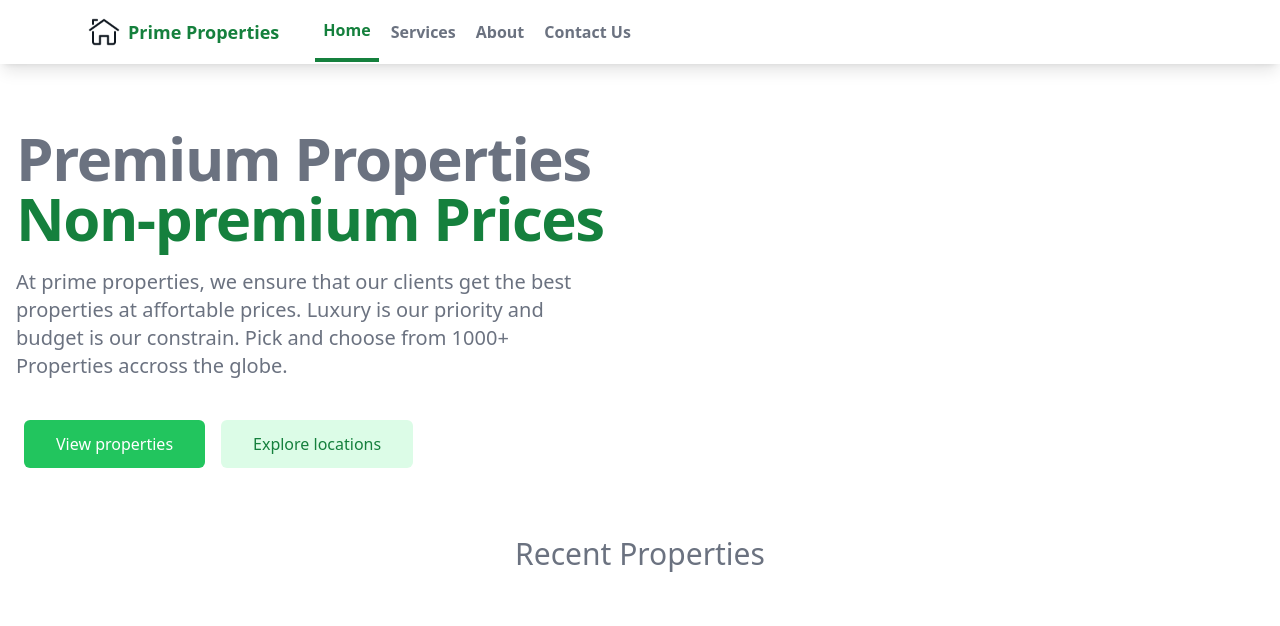
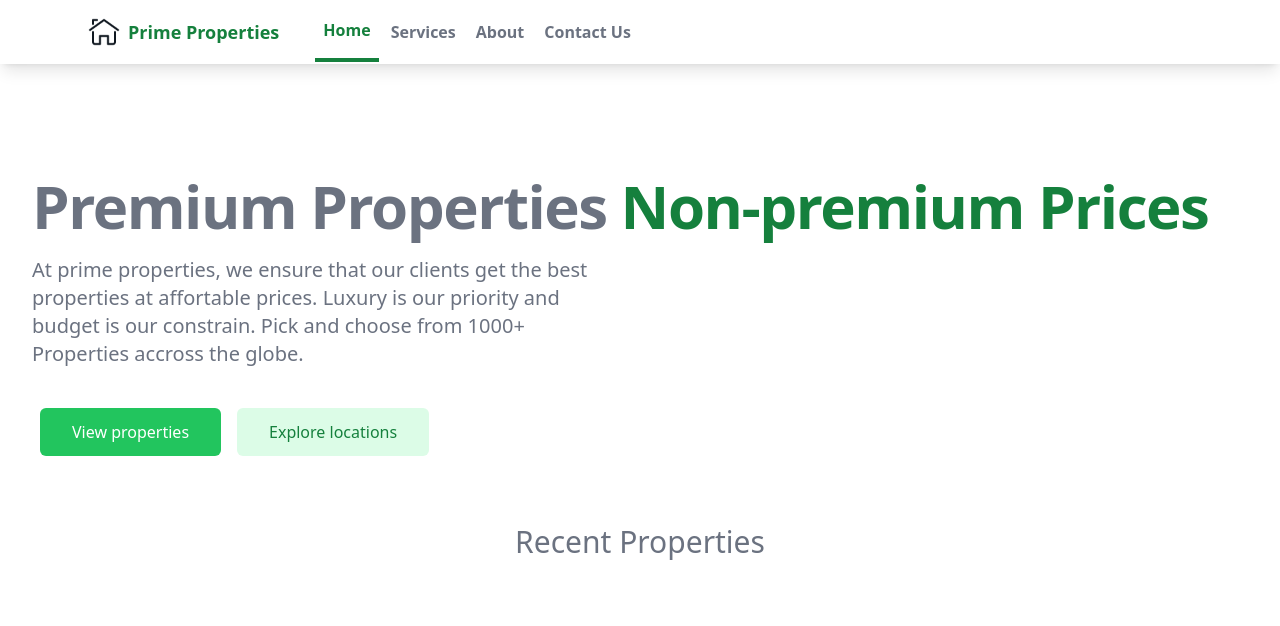
Before and after one commit to rafi021/tailwind-real-state, a website: page src/index.html in a window 1280 px wide. Shown: the top 626 px of the page. Drawn offline with Linux system fonts and the light colour scheme.

Commit message:
final touches

```diff
--- a/src/index.html
+++ b/src/index.html
@@ -37,11 +37,11 @@
 
     <!-- SideBanner START-->
 
-    <main class="mt-10 px-4 md:mt-16">
+    <main class="mt-10 px-4 md:mt-16 mx-auto max-w-7xl lg:mt-20 lg:px-8 xl:mt-28">
         <div class="sm:text-center lg:text-left">
             <h1 class="tracking-tight font-extrabold text-4xl sm:text-5xl md:text-6xl">
-                <span class="text-gray-500 block">Premium Properties</span>
-                <span class="text-green-700 block">Non-premium Prices</span>
+                <span class="text-gray-500 block xl:inline">Premium Properties</span>
+                <span class="text-green-700 block xl:inline">Non-premium Prices</span>
             </h1>
             <p class="mt-3 text-base text-gray-500
                 sm:mt-5 sm:text-lg sm:max-w-xl sm:mx-auto lg:mx-0 md:text-xl md:mt-5"
```
Also changed, not shown: dist/output.css.
